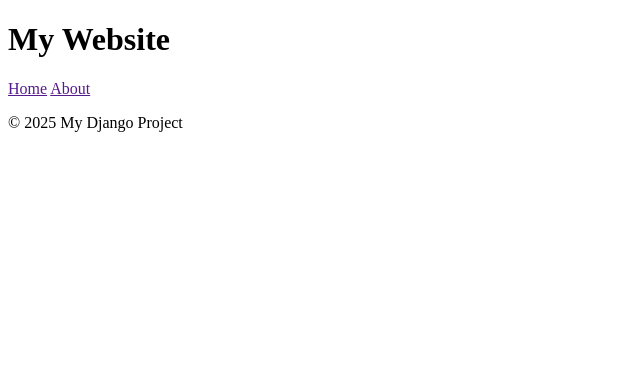
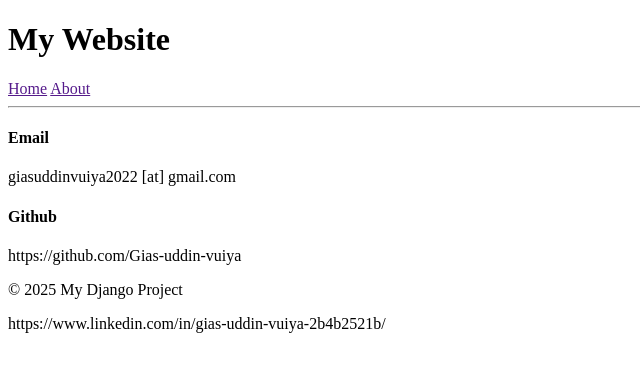
Before and after one commit to Gias-uddin-vuiya/capstone, a Django app: page /portfolios/ in a window 1280 px wide. Shown: the top 372 px of the page, without its empty margins (0-640 px from the left). Run offline with Django 5.2, Linux system fonts and the light colour scheme.

Commit message:
style: add text to footer

```diff
--- a/portfolios/templates/makers_portfolio/layout.html
+++ b/portfolios/templates/makers_portfolio/layout.html
@@ -2,7 +2,7 @@
 <html lang="en">
 <head>
     <meta charset="UTF-8">
-    <title>{% block title %}My Django Project{% endblock %}</title>
+    <title>{% block title %}Gias Uddin Vuiya{% endblock %}</title>
     <link rel="shortcut icon" href="../../static/portfolios/images/fav-icon.png" type="image/x-icon">
 </head>
 <body>
@@ -21,7 +21,22 @@
     </main>
 
     <footer>
-        <p>&copy; 2025 My Django Project</p>
+        <hr/>
+        <div>
+            <div class="contact-address">
+                <h4>Email</h4>
+                <p>giasuddinvuiya2022 [at] gmail.com</p>
+            </div>
+            <div class="github-link">
+                <h4>Github</h4>
+                <p>https://github.com/Gias-uddin-vuiya</p>
+            </div>
+            <div class="linkedin-link">
+                <p>&copy; 2025 My Django Project</p>
+                <p>https://www.linkedin.com/in/gias-uddin-vuiya-2b4b2521b/</p>
+            </div>
+        </div>
+
     </footer>
 </body>
 </html>
```
